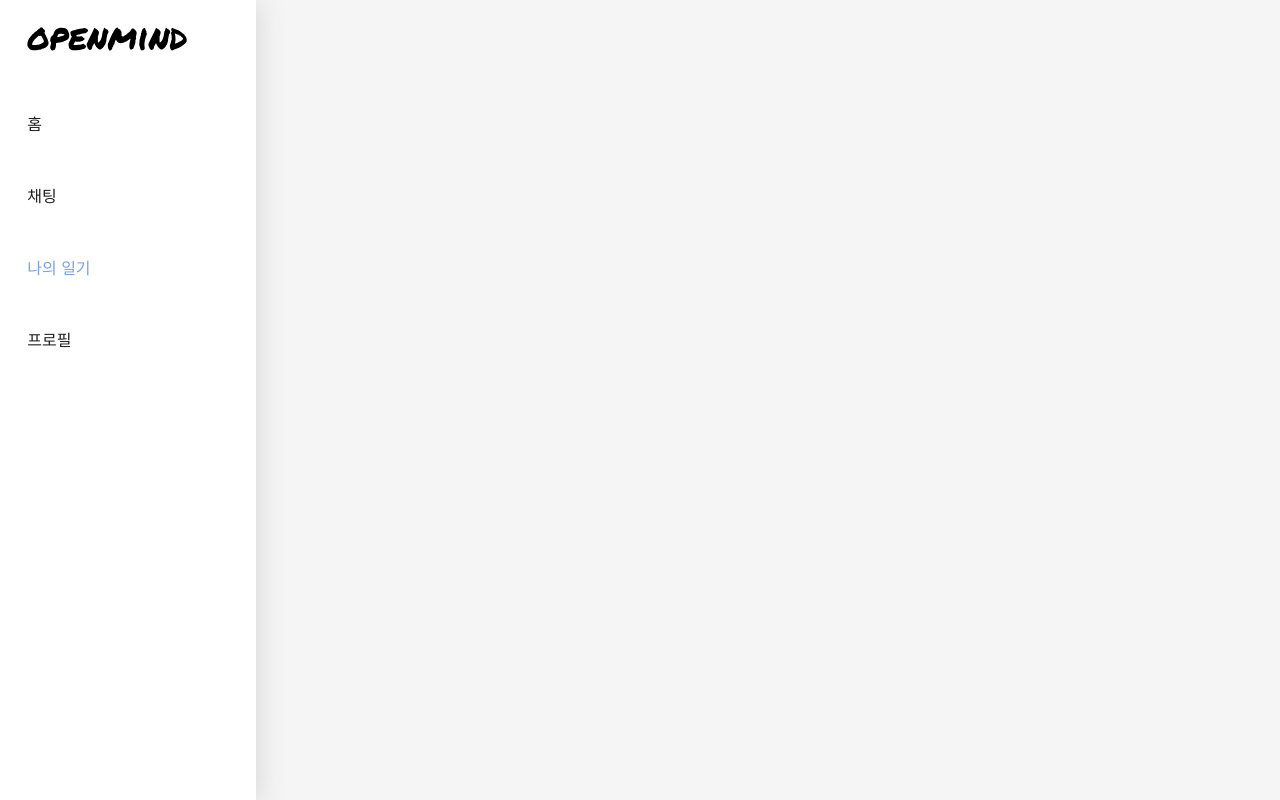
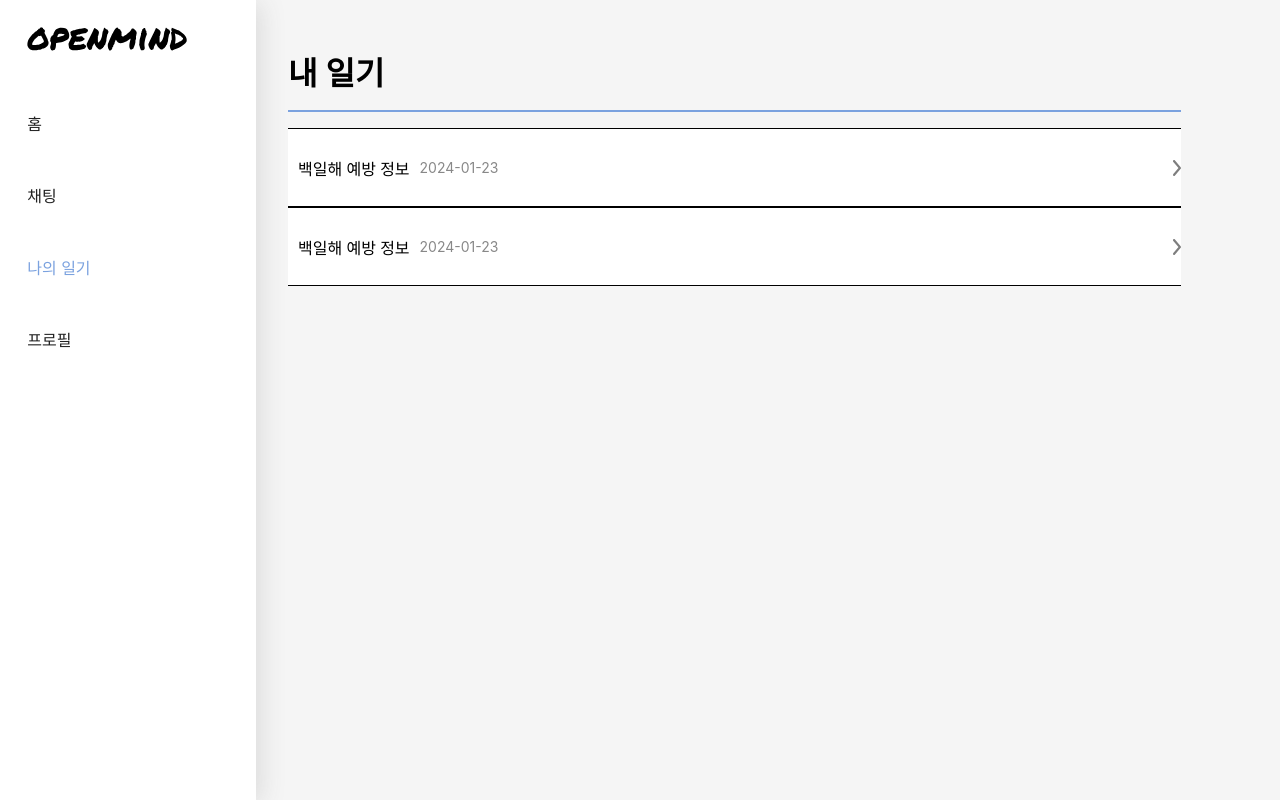
Before and after one commit to vibeguyss/web, a React (Vite) app: page /diary in a window 1280 px wide. Built offline with nearby package versions, Linux system fonts and the light colour scheme; a web font is replaced by a local one.

Commit message:
add diary

```diff
--- /dev/null
+++ b/src/components/diary/diaryelem/index.tsx
@@ -0,0 +1,15 @@
+import * as S from "./style"
+
+const Diaryelem = () => {
+  return (
+    <S.Container>
+        <S.Wrapper>
+        <S.Title>백일해 예방 정보</S.Title>
+        <S.Date>2024-01-23</S.Date>
+        </S.Wrapper>
+        <S.Button src="/arrow.svg"></S.Button>
+    </S.Container>
+  )
+}
+
+export default Diaryelem
--- /dev/null
+++ b/src/components/diary/diaryelem/style.ts
@@ -0,0 +1,37 @@
+import styled from "styled-components";
+import { COLOR } from "../../../color/color";
+
+export const Container = styled.div`
+    width: 100%;
+    border-color: ${COLOR.gray};
+    border-top: 1px solid;
+    border-bottom: 1px solid;
+    background-color: ${COLOR.white};
+    padding-top: 20px;
+    padding-bottom: 20px;
+    display: flex;
+    align-items: center;
+    justify-content: space-between;
+`;
+
+export const Wrapper = styled.div`
+    display: flex;
+    align-items: center;
+`;
+
+export const Title = styled.div`
+    font-weight: 500;
+    text-underline-position: under;
+    color: black;
+    padding-left: 10px;
+`;
+
+export const Date = styled.div`
+    color: #888;
+    font-size: 14px;
+    padding: 10px;
+`;
+
+export const Button = styled.img`
+    height: 1rem;
+`;
--- a/src/pages/diary/index.tsx
+++ b/src/pages/diary/index.tsx
@@ -1,5 +1,22 @@
+import Diaryelem from "../../components/diary/diaryelem";
+import * as S from"./style"
+
 const Diary = () => {
-    return <div></div>;
+    return <S.Container>
+
+        <S.ContentWrapper>
+            <div
+            style={{
+                fontSize:'2rem',
+                fontWeight: 600
+            }}>내 일기</div>
+            <S.Divider/>
+            <S.ElemRapper>
+                <Diaryelem/>
+                <Diaryelem/>
+            </S.ElemRapper>
+            </S.ContentWrapper>
+        </S.Container>;
 };
 
 export default Diary;
--- /dev/null
+++ b/src/pages/diary/style.ts
@@ -0,0 +1,26 @@
+import styled from "styled-components";
+import { COLOR } from "../../color/color";
+
+export const Container = styled.div`
+    width: 100%;
+    height: 100%;
+    padding-top: 3rem;
+    box-sizing: border-box;
+`;
+
+export const ElemRapper = styled.div`
+    width: 100%;
+`;
+
+export const ContentWrapper = styled.div`
+    width: 90%;
+    display: flex;
+    flex-direction: column;
+    gap: 1rem;
+`;
+
+export const Divider = styled.div`
+    width: 100%;
+    height: 2px;
+    background-color: ${COLOR.main};
+`;
```
Also changed, not shown: public/arrow.svg (added).
